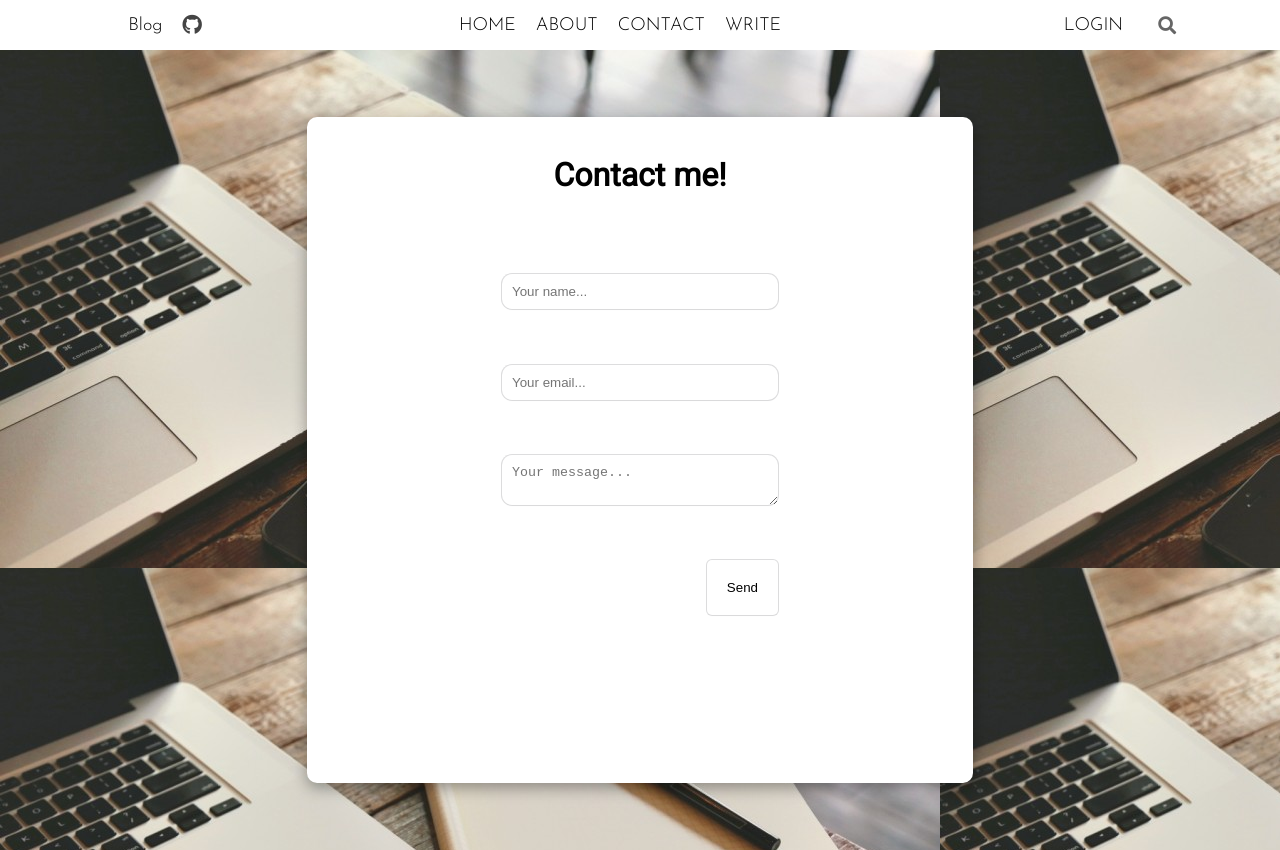
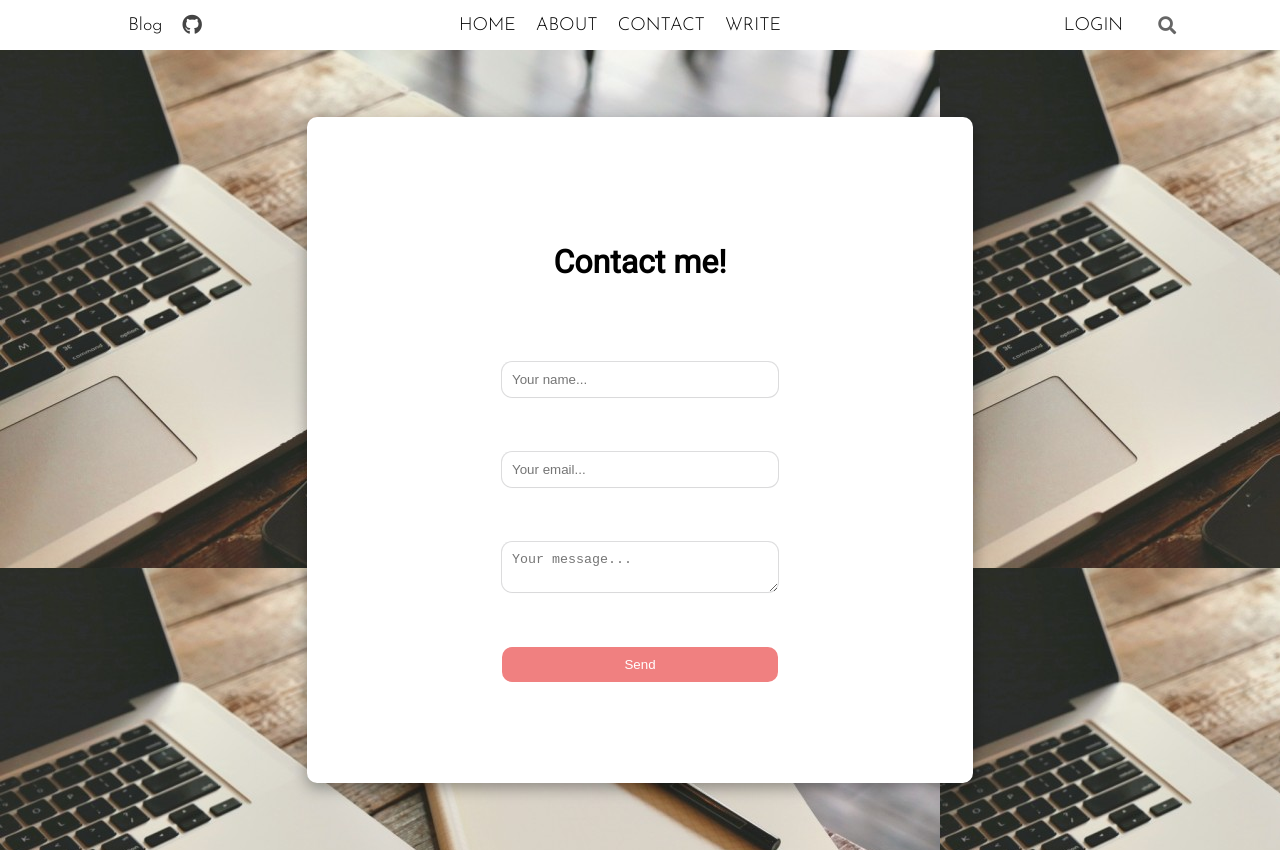
Before and after one commit to MaciejUlasiuk/MERN-blog-client, a React (Create React App) app: page /#/contact in a window 1280 px wide. Built offline with nearby package versions, Linux system fonts and the light colour scheme.

Commit message:
contact page css changes

```diff
--- a/src/pages/contact/Contact.jsx
+++ b/src/pages/contact/Contact.jsx
@@ -55,7 +55,6 @@ const Contact = () => {
                   className="textInput"
                   placeholder="Your email..."
                 />
-
                 <textarea
                   name="message"
                   className="textInput"
--- a/src/pages/contact/contact.css
+++ b/src/pages/contact/contact.css
@@ -19,6 +19,7 @@
     flex-direction: column;
     padding: 1%;
     align-items: center;
+    justify-content: center;
     min-height: 80vh;
     min-width: 50%;
     border-radius: 10px;
@@ -41,12 +42,13 @@
 }
 .contactButton{
 
+    cursor: pointer;
+    background-color: lightcoral;
     border: none;
-    padding: 20px;
-    cursor: pointer;
-    border-radius: 5px;
-    box-shadow: rgba(0, 0, 0, 0.02) 0px 1px 3px 0px, rgba(27, 31, 35, 0.15) 0px 0px 0px 1px;
-    background-color: white;
+    color: white;
+    border-radius: 10px;
+    padding: 10px;
+    width: 100%;
 
 }
 
```
